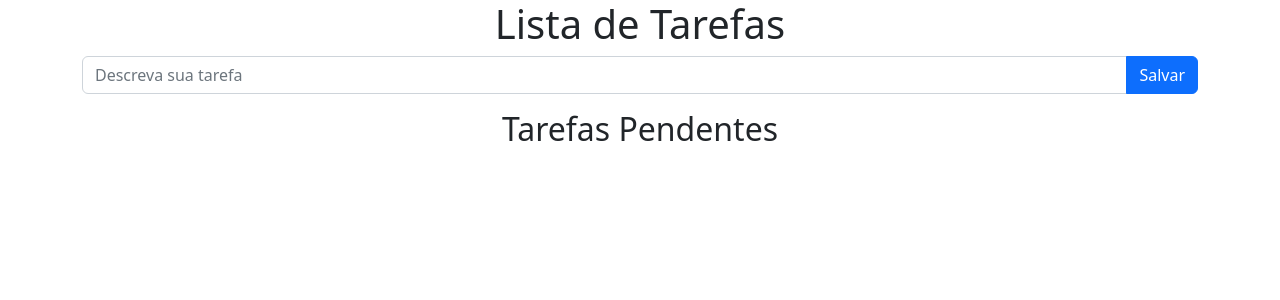
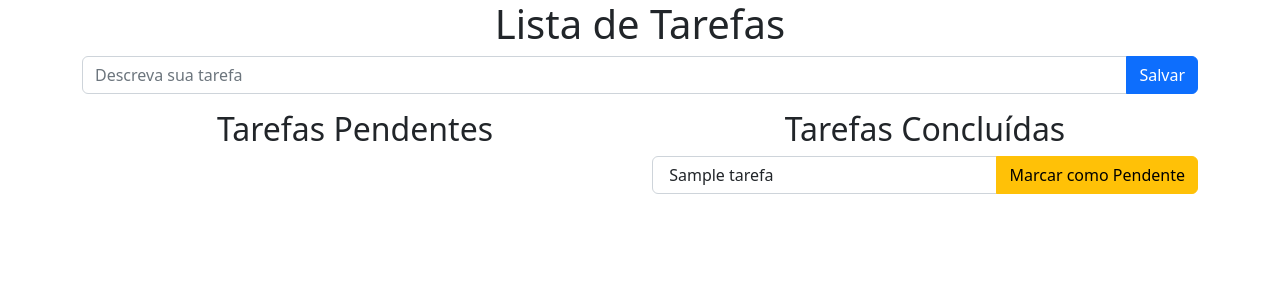
Before and after one commit to odiegofarias/imersao-django, a Django app: page /tarefas/ in a window 1280 px wide. Shown: the top 300 px of the page. Run offline with Django 4.2, Linux system fonts and the light colour scheme; tables that the repository leaves empty hold one stand-in row (values such as "Sample post").

Commit message:
Adicionadas as funções de tarefas feitas/pendentes e respectivos testes

```diff
--- a/tarefas/forms.py
+++ b/tarefas/forms.py
@@ -6,3 +6,9 @@ class TarefaNovaForm(ModelForm):
     class Meta:
         model = Tarefa
         fields = ['nome']
+
+
+class TarefaForm(ModelForm):
+    class Meta:
+        model = Tarefa
+        fields = ['nome', 'feita']
--- a/tarefas/templates/tarefas/index.html
+++ b/tarefas/templates/tarefas/index.html
@@ -13,7 +13,6 @@
 <body>
     <div class="container">
         <div class="row">
-            <div class="col-md-12">
             <h1 class="mt-7 text-center">Lista de Tarefas</h1>
 
             <form action="{% url 'tarefas:index' %}" method="post">
@@ -25,14 +24,28 @@
                 <small class="form-text text_muted">{{ form.nome.errors }}</small>
             </form>
 
-                <h2 class="mt-7 text-center">Tarefas Pendentes</h2>
+            <div class="col-md-6">
+                <h2 class="text-center">Tarefas Pendentes</h2>
                 {% for tarefa in tarefas_pendentes %}
-                    <form>
+                <form action="{% url 'tarefas:detalhe' tarefa_id=tarefa.id %}" method="post">
+                    {% csrf_token %}
                     <div class="input-group mb-3">
-                            <div class="input-group-text">
-                              <input class="form-check-input mt-0" type="checkbox" value="" aria-label="Checkbox para tarefa">
+                        <input type="text" class="form-control" placeholder="Descreva sua tarefa" aria-label="Descreva sua tarefa" aria-describedby="button-addon2" name="nome" required="required" value=" {{ tarefa.nome }}">
+                        <button type="submit" class="btn btn-success" id="button-addon2">Marcar como feita</button>
+                        <input type="hidden" value="checked" name="feita">
                     </div>
-                            <input type="text" class="form-control" aria-label="Text input para tarefa" value="{{ tarefa.nome }}">
+                </form>
+                {% endfor %}
+            </div>
+            <div class="col-md-6">
+                <h2 class="mt-7 text-center">Tarefas Concluídas</h2>
+
+                {% for tarefa in tarefas_feitas %}
+                    <form action="{% url 'tarefas:detalhe' tarefa_id=tarefa.id %}" method="post">
+                        {% csrf_token %}
+                        <div class="input-group mb-3">
+                            <input type="text" class="form-control" placeholder="Descreva sua tarefa" aria-label="Descreva sua tarefa" aria-describedby="button-addon2" name="nome" required="required" value=" {{ tarefa.nome }}">
+                            <button type="submit" class="btn btn-warning" id="button-addon2">Marcar como Pendente</button>
                         </div>
                     </form>
                 {% endfor %}
--- a/tarefas/urls.py
+++ b/tarefas/urls.py
@@ -5,5 +5,6 @@ from . import views
 app_name = 'tarefas'
 
 urlpatterns = [
-    path('', views.index, name="index")
+    path('', views.index, name="index"),
+    path('<int:tarefa_id>', views.detalhe, name="detalhe"),
 ]
--- a/tarefas/views.py
+++ b/tarefas/views.py
@@ -1,6 +1,6 @@
 from django.shortcuts import render
 from django.http import HttpResponse, HttpResponseRedirect
-from tarefas.forms import TarefaNovaForm
+from tarefas.forms import TarefaNovaForm, TarefaForm
 from django.urls import reverse
 from tarefas.models import Tarefa
 
@@ -17,7 +17,32 @@ def index(request):
             return HttpResponseRedirect(reverse('tarefas:index'))
         else:
             tarefas_pendentes = Tarefa.objects.filter(feita=False).all()
-            return render(request, 'tarefas/index.html', {'form': form, 'tarefas_pendentes': tarefas_pendentes}, status=400)
+            tarefas_feitas = Tarefa.objects.filter(feita=True).all()
+            return render(
+                request, 'tarefas/index.html',
+                {
+                    'form': form,
+                    'tarefas_pendentes': tarefas_pendentes,
+                    'tarefas_feitas': tarefas_feitas,
+                },
+                status=400
+            )
 
     tarefas_pendentes = Tarefa.objects.filter(feita=False).all()
-    return render(request, 'tarefas/index.html', {'tarefas_pendentes': tarefas_pendentes})
+    tarefas_feitas = Tarefa.objects.filter(feita=True).all()
+    return render(
+        request, 'tarefas/index.html',
+        {
+            'tarefas_pendentes': tarefas_pendentes,
+            'tarefas_feitas': tarefas_feitas,
+        }
+    )
+
+
+def detalhe(request, tarefa_id):
+    tarefa = Tarefa.objects.get(id=tarefa_id)
+    form = TarefaForm(request.POST, instance=tarefa)
+    if form.is_valid():
+        form.save()
+
+    return HttpResponseRedirect(reverse('tarefas:index'))
```
Also changed, not shown: tarefas/tests/test_edicao_de_tarefa.py (added, +46 -0 lines), tarefas/tests/test_tarefas_get.py (+16 -1 lines). Lines whose indentation alone changed are shown as unchanged.
